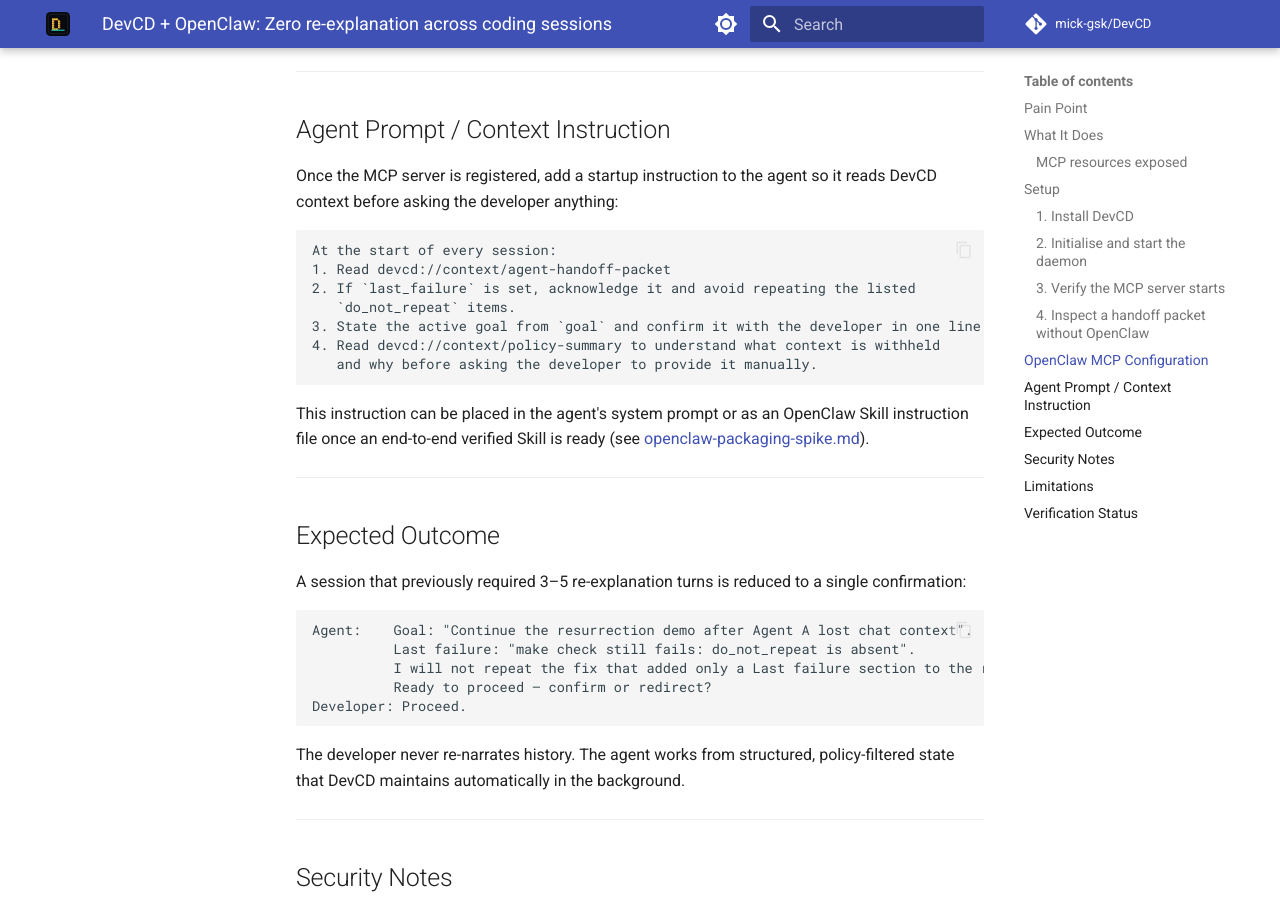
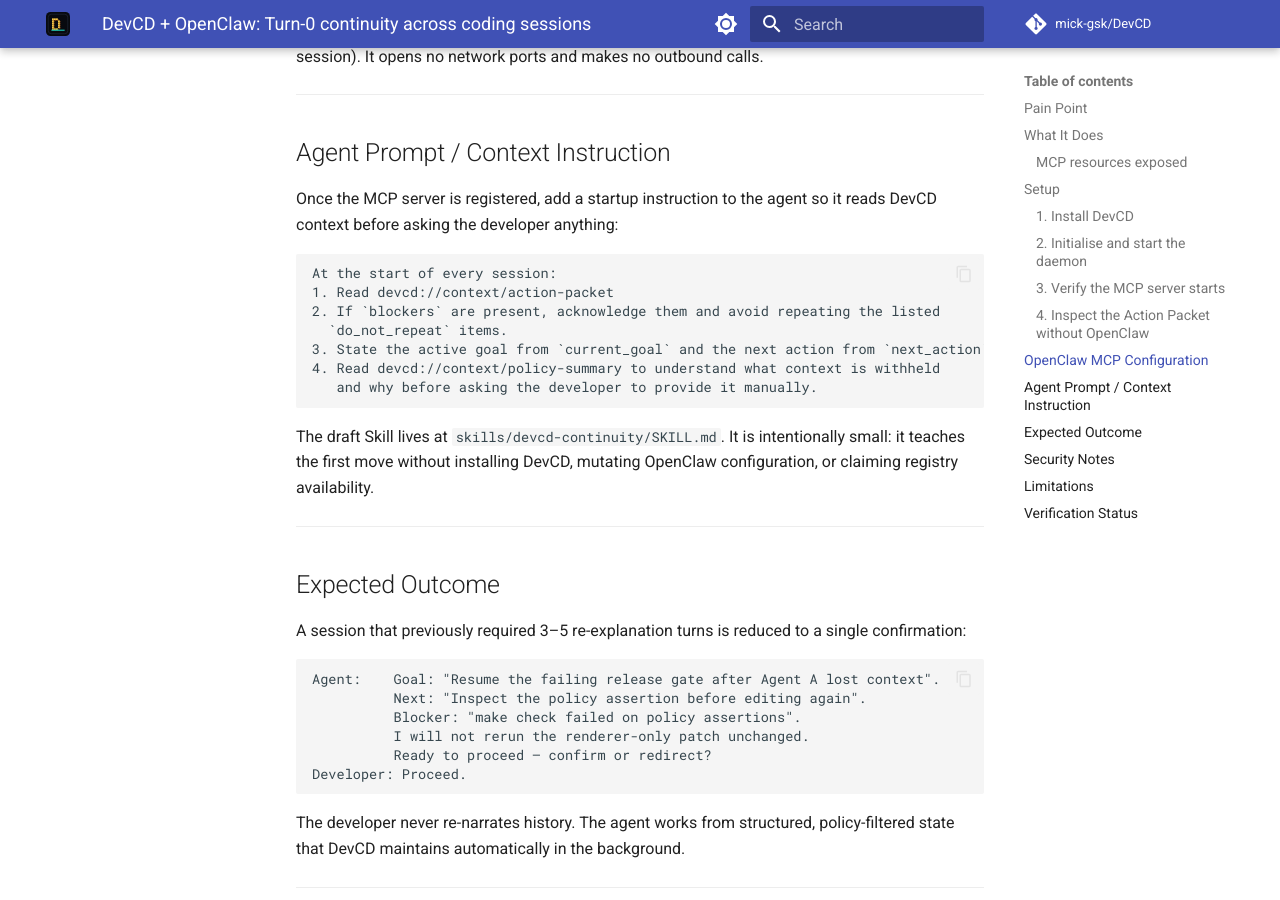
Before and after one commit to mick-gsk/DevCD, an MkDocs documentation site: the page built from docs/devcd/openclaw-usecase-draft.md, in a window 1280 px wide and 900 px high, scrolled down 3290 px. Built offline with MkDocs 1.6.1 and Material for MkDocs 9.7.7, drawn with Linux system fonts in a browser that asks for light colours; comment, search, counter and statistics services are not loaded; some of the changed text lies outside the part shown.

Commit message:
docs(openclaw): update integration guide, packaging spike, and use-case docs

````diff
--- a/docs/devcd/openclaw-usecase-draft.md
+++ b/docs/devcd/openclaw-usecase-draft.md
@@ -1,4 +1,4 @@
-# DevCD + OpenClaw: Zero re-explanation across coding sessions
+# DevCD + OpenClaw: Turn-0 continuity across coding sessions
 
 > **Draft status**: DevCD MCP server is locally verified.
 > The end-to-end OpenClaw gateway flow (OpenClaw loading DevCD resources) is a
@@ -31,15 +31,15 @@
 explicit policy layer, and exposes the result through a read-only MCP server.
 
 When DevCD is registered as an MCP server in OpenClaw, a new agent session
-can read the `agent-handoff-packet` resource at turn 0 and learn:
+can read the `action-packet` resource at turn 0 and learn:
 
 | Field | Example value |
 |---|---|
-| `goal` | `"Continue the resurrection demo after Agent A lost chat context"` |
-| `last_failure` | `"make check still fails: do_not_repeat is absent"` |
-| `do_not_repeat` | `["Do not repeat the last attempted fix unchanged: ..."]` |
-| `suggested_next_action` | `"Add a first-class resurrection context before rendering"` |
-| `withheld_context_summary` | Safe metadata for denied events (no raw content) |
+| `current_goal` | `"Resume the failing release gate after Agent A lost context"` |
+| `next_action` | `"Inspect the policy assertion before editing again"` |
+| `blockers` | `"make check failed on policy assertions"` |
+| `do_not_repeat` | `["Do not rerun the renderer-only patch unchanged"]` |
+| `withheld_context` | Safe metadata for denied events (no raw content) |
 
 No re-narration by the developer is required. Sensitive data (file contents,
 notes flagged `sensitivity=sensitive`, browser history) is withheld by policy
@@ -50,7 +50,7 @@
 
 | Resource URI | What the agent learns |
 |---|---|
-| `devcd://context/agent-handoff-packet` | Goal, blockers, resurrection context, do-not-repeat list |
+| `devcd://context/action-packet` | Goal, next action, blockers, do-not-repeat list, withheld-context policy notes |
 | `devcd://context/continuity-packet` | Domain-neutral Continuity Packet, developer pack by default |
 | `devcd://context/brief` | Policy-filtered context brief for the current session |
 | `devcd://context/recent-timeline` | Chronological narrative of recent events |
@@ -92,16 +92,14 @@
 Expected: a `resources/list` response listing the current read-only DevCD MCP resources.
 Full verified output: [`examples/openclaw-mcp-context/README.md`](https://github.com/mick-gsk/DevCD/blob/main/examples/openclaw-mcp-context/README.md).
 
-### 4. Inspect a handoff packet without OpenClaw
+### 4. Inspect the Action Packet without OpenClaw
 
 ```bash
-# Verified locally — produces JSON matching the agent-handoff-packet resource
-devcd context handoff-demo \
-  --events examples/agent-resurrection/sample-events.jsonl \
-  --json
+# Verified locally — prints the same start contract OpenClaw agents should read
+devcd agentic action-packet --json
 ```
 
-Checked-in fixture: [`examples/agent-resurrection/handoff-packet.json`](https://github.com/mick-gsk/DevCD/blob/main/examples/agent-resurrection/handoff-packet.json).
+The OpenClaw-facing resource is `devcd://context/action-packet`.
 
 ---
 
@@ -143,17 +141,17 @@
 
 ```
 At the start of every session:
-1. Read devcd://context/agent-handoff-packet
-2. If `last_failure` is set, acknowledge it and avoid repeating the listed
-   `do_not_repeat` items.
-3. State the active goal from `goal` and confirm it with the developer in one line.
+1. Read devcd://context/action-packet
+2. If `blockers` are present, acknowledge them and avoid repeating the listed
+  `do_not_repeat` items.
+3. State the active goal from `current_goal` and the next action from `next_action`.
 4. Read devcd://context/policy-summary to understand what context is withheld
    and why before asking the developer to provide it manually.
 ```
 
-This instruction can be placed in the agent's system prompt or as an OpenClaw
-Skill instruction file once an end-to-end verified Skill is ready
-(see [openclaw-packaging-spike.md](openclaw-packaging-spike.md)).
+The draft Skill lives at `skills/devcd-continuity/SKILL.md`. It is intentionally
+small: it teaches the first move without installing DevCD, mutating OpenClaw
+configuration, or claiming registry availability.
 
 ---
 
@@ -163,9 +161,10 @@
 single confirmation:
 
 ```
-Agent:    Goal: "Continue the resurrection demo after Agent A lost chat context".
-          Last failure: "make check still fails: do_not_repeat is absent".
-          I will not repeat the fix that added only a Last failure section to the renderer.
+Agent:    Goal: "Resume the failing release gate after Agent A lost context".
+          Next: "Inspect the policy assertion before editing again".
+          Blocker: "make check failed on policy assertions".
+          I will not rerun the renderer-only patch unchanged.
           Ready to proceed — confirm or redirect?
 Developer: Proceed.
 ```
@@ -208,7 +207,7 @@
    pushed to it (IDE plugin, Git hooks, CLI calls). It does not hook into the
    IDE automatically without additional event-source setup.
 4. **Context window cost**: Reading every resource at session start adds
-   tokens. In practice only `agent-handoff-packet` and `policy-summary` are
+  tokens. In practice only `action-packet` and `policy-summary` are
    needed for continuity; the others are available on demand.
 5. **Not on ClawHub**: DevCD has not been submitted to or published on ClawHub.
   Installation is manual from a local checkout until a package is published.
@@ -220,7 +219,7 @@
 | Step | Status | Evidence |
 |---|---|---|
 | `devcd mcp serve` starts and lists resources | Verified locally | [`examples/openclaw-mcp-context/README.md`](https://github.com/mick-gsk/DevCD/blob/main/examples/openclaw-mcp-context/README.md) |
-| `devcd context handoff-demo --json` produces valid packet | Verified locally | [`examples/agent-resurrection/handoff-packet.json`](https://github.com/mick-gsk/DevCD/blob/main/examples/agent-resurrection/handoff-packet.json) |
+| `devcd agentic action-packet --json` produces valid packet | Verified locally | `tests/test_cli.py` |
 | MCP resources are read-only (no tools registered) | Verified locally | `resources/list` response in README |
 | Policy withholds sensitive events correctly | Verified via tests | `make check` → `tests/test_policy_layer.py`, `tests/test_ambient_context.py` |
 | OpenClaw gateway loads DevCD resources end-to-end | **Not verified** | Requires full OpenClaw gateway install |
````
Also changed, not shown: docs/devcd/openclaw-integration.md (+23 -6 lines), docs/devcd/openclaw-packaging-spike.md (+20 -17 lines), examples/openclaw-mcp-context/README.md (+3 -3 lines).
